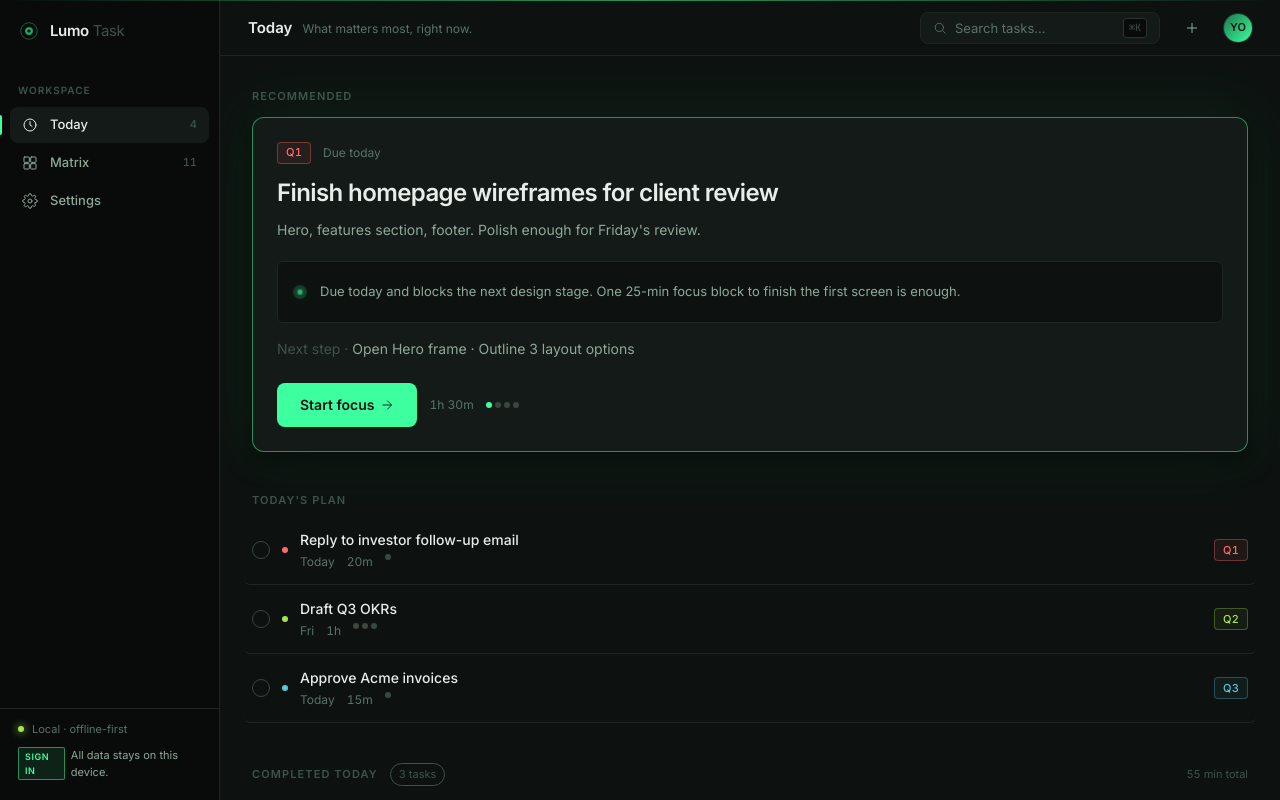
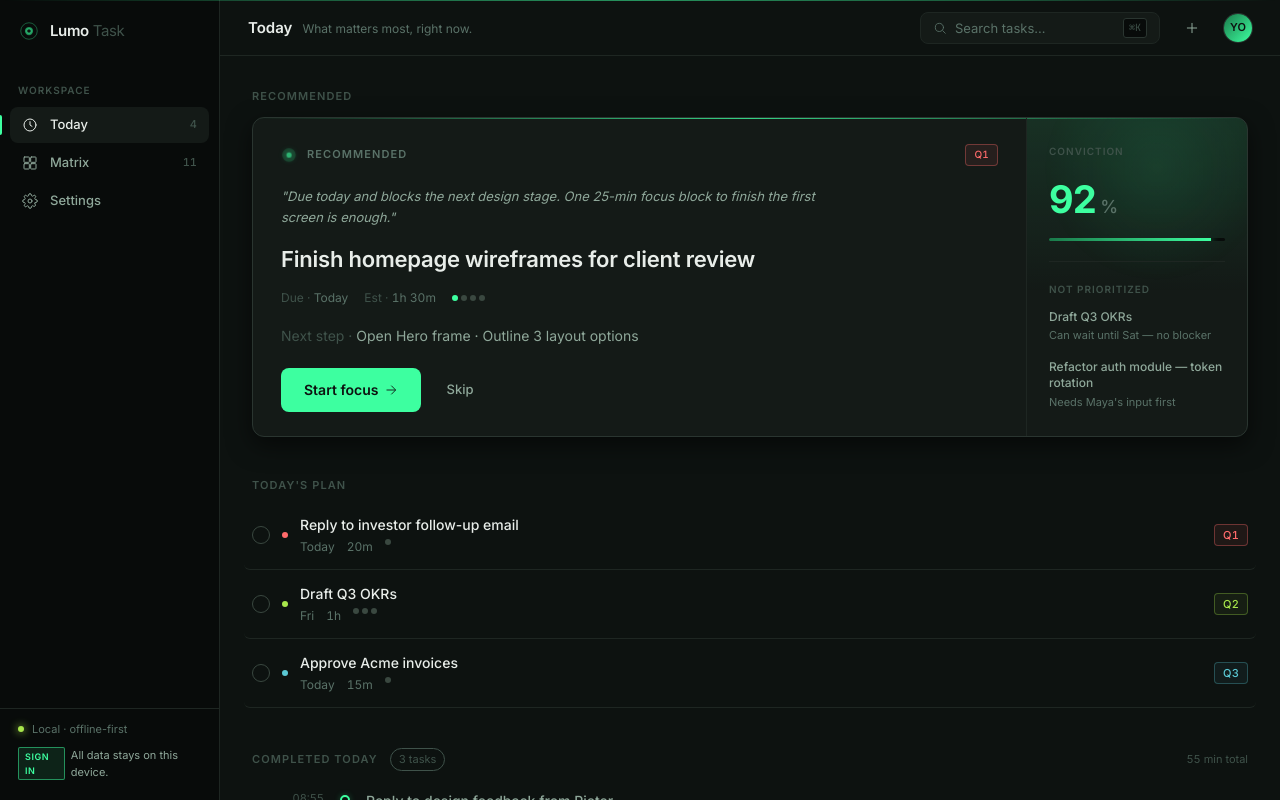
Before and after one commit to Lumoryx/lumo-task-web, a React (Vite) app in the folder web-app/: page /onboarding in a window 1280 px wide. Both pictures are taken after a click on the button "Skip". Built offline with nearby package versions, Linux system fonts and the light colour scheme.

Commit message:
feat: update web-app 鈥?strings.ts, index.css, TodayPage.tsx [2026-05-17 03:59]

```diff
--- a/web-app/src/i18n/strings.ts
+++ b/web-app/src/i18n/strings.ts
@@ -29,6 +29,11 @@ export const STRINGS: Record<Locale, Dict> = {
     "today.empty.title": "All clear",
     "today.empty.sub": "Nothing on the plan for today. Add something below or pull from the Matrix.",
     "today.plan": "Today's plan",
+    "today.conviction": "Conviction",
+    "today.notnow": "Not prioritized",
+    "today.due": "Due",
+    "today.est": "Est",
+    "today.skip": "Skip",
 
     "matrix.title": "Matrix",
     "matrix.sub": "Eisenhower — urgent vs. important.",
@@ -165,6 +170,11 @@ export const STRINGS: Record<Locale, Dict> = {
     "today.empty.title": "全部清空",
     "today.empty.sub": "今天没有安排。可以新建一项,或从矩阵里挑一个。",
     "today.plan": "今天的清单",
+    "today.conviction": "置信度",
+    "today.notnow": "未选入",
+    "today.due": "截止",
+    "today.est": "预估",
+    "today.skip": "跳过",
 
     "matrix.title": "矩阵",
     "matrix.sub": "艾森豪威尔 — 紧急 vs. 重要。",
--- a/web-app/src/index.css
+++ b/web-app/src/index.css
@@ -194,6 +194,24 @@ body {
   to   { opacity: 1; transform: translateY(0); }
 }
 
+/* Conviction card entry */
+.conviction-card { animation: convictionIn 360ms var(--ease-enter) both; }
+@keyframes convictionIn {
+  from { opacity: 0; transform: translateY(8px); }
+  to   { opacity: 1; transform: translateY(0); }
+}
+
+/* Conviction scan line sweeps in from left */
+.conviction-scanline {
+  animation: scanSweep 1.4s var(--ease-enter) both;
+  transform-origin: left center;
+}
+@keyframes scanSweep {
+  from { opacity: 0; transform: scaleX(0); }
+  40%  { opacity: 1; }
+  to   { opacity: 0.8; transform: scaleX(1); }
+}
+
 /* Scrollbar */
 .scroll-y { overflow-y: auto; scrollbar-width: thin; scrollbar-color: var(--border-strong) transparent; }
 .scroll-y::-webkit-scrollbar { width: 8px; }
--- a/web-app/src/pages/TodayPage.tsx
+++ b/web-app/src/pages/TodayPage.tsx
@@ -1,6 +1,6 @@
+import { useEffect, useRef, useState } from "react";
 import { useNavigate } from "react-router-dom";
 import { TaskRow } from "@/components/TaskRow";
-import { LumoStatus } from "@/components/LumoStatus";
 import { IconArrowRight } from "@/components/icons";
 import { useT, useLocaleString } from "@/i18n/useT";
 import { useAppStore } from "@/store/useAppStore";
@@ -9,11 +9,7 @@ import { fmtDuration } from "@/lib/format";
 import type { CompletedEntry, Locale, Task } from "@/types/task";
 
 const Q_PRIORITY: Record<Task["quadrant"], number> = {
-  Q1: 0,
-  Q2: 1,
-  Q3: 2,
-  Q4: 3,
-  unclassified: 4,
+  Q1: 0, Q2: 1, Q3: 2, Q4: 3, unclassified: 4,
 };
 
 const Q_CHIP: Record<string, string> = {
@@ -21,24 +17,263 @@ const Q_CHIP: Record<string, string> = {
   Q2: "chip chip-q2",
   Q3: "chip chip-q3",
   Q4: "chip chip-q4",
-  unclassified: "chip chip-unclassified",
+  unclassified: "chip",
 };
 
 function fmtTime(iso: string | undefined, locale: Locale): string {
   if (!iso) return "";
-  const d = new Date(iso);
-  return d.toLocaleTimeString(locale === "zh" ? "zh-CN" : "en-US", {
-    hour: "2-digit",
-    minute: "2-digit",
-    hour12: false,
+  return new Date(iso).toLocaleTimeString(locale === "zh" ? "zh-CN" : "en-US", {
+    hour: "2-digit", minute: "2-digit", hour12: false,
   });
 }
 
-function totalMinutes(entries: CompletedEntry[]) {
-  return entries.reduce((s, c) => s + c.duration, 0);
+// ─── Conviction Card ───────────────────────────────────────────────────────
+
+interface ConvictionCardProps {
+  task: Task;
+  tasks: Task[];
+  locale: Locale;
 }
 
-// ─── Timeline ──────────────────────────────────────────────────────────────
+function ConvictionCard({ task, tasks, locale }: ConvictionCardProps) {
+  const navigate = useNavigate();
+  const t = useT();
+  const ls = useLocaleString();
+
+  const conviction = task.conviction ?? 0.9;
+  const targetPct = Math.round(conviction * 100);
+  const [displayPct, setDisplayPct] = useState(0);
+  const [barPct, setBarPct] = useState(0);
+  const rafRef = useRef<number>(0);
+
+  useEffect(() => {
+    setDisplayPct(0);
+    setBarPct(0);
+    let start: number | null = null;
+    const duration = 1100;
+
+    const timeout = setTimeout(() => {
+      const animate = (ts: number) => {
+        if (!start) start = ts;
+        const progress = Math.min((ts - start) / duration, 1);
+        const ease = 1 - Math.pow(1 - progress, 3);
+        setDisplayPct(Math.round(ease * targetPct));
+        setBarPct(ease * conviction * 100);
+        if (progress < 1) rafRef.current = requestAnimationFrame(animate);
+      };
+      rafRef.current = requestAnimationFrame(animate);
+    }, 220);
+
+    return () => { clearTimeout(timeout); cancelAnimationFrame(rafRef.current); };
+  }, [task.id, targetPct, conviction]);
+
+  const notNow = task.not_now ?? [];
+  const chipClass = Q_CHIP[task.quadrant] ?? "chip";
+
+  return (
+    <article
+      className="conviction-card relative overflow-hidden rounded-xl"
+      style={{
+        border: "1px solid var(--border-default)",
+        background: "var(--bg-surface)",
+        display: "grid",
+        gridTemplateColumns: "1fr 220px",
+        boxShadow: "var(--shadow-lifted)",
+      }}
+    >
+      {/* Top accent scan line — animates in */}
+      <div
+        className="conviction-scanline absolute left-0 right-0 top-0 h-px pointer-events-none"
+        style={{
+          background: "linear-gradient(90deg, transparent 0%, var(--accent-edge) 25%, var(--accent-primary) 50%, var(--accent-edge) 75%, transparent 100%)",
+        }}
+      />
+
+      {/* Ambient halo — top-right glow */}
+      <div
+        className="absolute pointer-events-none"
+        style={{
+          top: -80, right: -40, width: 260, height: 260,
+          background: "radial-gradient(circle, var(--accent-fog) 0%, transparent 65%)",
+          animation: "lumoBreath 5s ease-in-out infinite",
+        }}
+      />
+
+      {/* ── Left column ── */}
+      <div
+        className="relative flex flex-col"
+        style={{ padding: "26px 28px 24px", borderRight: "1px solid var(--border-faint)" }}
+      >
+        {/* Header: Lumo orb + label + quadrant chip */}
+        <div className="flex items-center gap-2.5 mb-5">
+          <div className="lumo-glyph">
+            <div className="halo" />
+            <div className="core" />
+          </div>
+          <span
+            className="text-[11px] font-semibold tracking-widest uppercase"
+            style={{ color: "var(--text-muted)" }}
+          >
+            {t("today.recommended")}
+          </span>
+          <span className="flex-1" />
+          <span className={chipClass} style={{ fontSize: 10 }}>
+            {task.quadrant === "unclassified" ? "—" : task.quadrant}
+          </span>
+          {!task.today && (
+            <span className="text-[10px]" style={{ color: "var(--text-faint)" }}>
+              {locale === "zh" ? "待办" : "backlog"}
+            </span>
+          )}
+        </div>
+
+        {/* Reason quote */}
+        {task.reason && (
+          <p
+            className="text-[13px] leading-relaxed mb-4"
+            style={{ color: "var(--text-secondary)", fontStyle: "italic", maxWidth: 560 }}
+          >
+            "{ls(task.reason)}"
+          </p>
+        )}
+
+        {/* Task title */}
+        <h2
+          className="font-semibold leading-snug tracking-tight mb-4"
+          style={{ fontSize: 22, color: "var(--text-primary)", letterSpacing: "-0.01em", maxWidth: 560 }}
+        >
+          {ls(task.title)}
+        </h2>
+
+        {/* Meta row */}
+        <div
+          className="flex items-center gap-4 text-xs tabular-nums mb-5"
+          style={{ color: "var(--text-muted)" }}
+        >
+          {task.due && (
+            <span>
+              <span style={{ color: "var(--text-faint)" }}>{t("today.due")} · </span>
+              {task.due === "today" ? (locale === "zh" ? "今天" : "Today") : task.due}
+            </span>
+          )}
+          <span>
+            <span style={{ color: "var(--text-faint)" }}>{t("today.est")} · </span>
+            {fmtDuration(task.duration, locale)}
+          </span>
+          <span className="pip">
+            {Array.from({ length: task.pomos_total }).map((_, i) => (
+              <i key={i} className={i < task.pomos_done ? "on" : ""} />
+            ))}
+          </span>
+        </div>
+
+        {/* Next step */}
+        {task.next_step && (
+          <div className="text-sm mb-5" style={{ color: "var(--text-secondary)" }}>
+            <span style={{ color: "var(--text-faint)" }}>
+              {locale === "zh" ? "下一步 · " : "Next step · "}
+            </span>
+            {ls(task.next_step)}
+          </div>
+        )}
+
+        {/* Actions */}
+        <div className="flex items-center gap-2.5 mt-auto">
+          <button className="btn btn-primary btn-lg" onClick={() => navigate("/focus")}>
+            {t("today.start")} <IconArrowRight size={14} />
+          </button>
+          <button className="btn btn-ghost" style={{ height: 44 }}>
+            {t("today.skip")}
+          </button>
+        </div>
+      </div>
+
+      {/* ── Right column — conviction sidecar ── */}
+      <div
+        className="relative flex flex-col gap-5"
+        style={{
+          padding: "26px 22px 24px",
+          background: "linear-gradient(180deg, var(--accent-fog) 0%, transparent 55%)",
+        }}
+      >
+        {/* Conviction score */}
+        <div>
+          <div
+            className="text-[10px] font-semibold uppercase tracking-widest mb-3"
+            style={{ color: "var(--text-faint)" }}
+          >
+            {t("today.conviction")}
+          </div>
+
+          {/* Animated number */}
+          <div
+            className="flex items-baseline gap-1 mb-2.5 tabular-nums"
+            style={{ fontSize: 38, fontWeight: 700, color: "var(--accent-primary)", letterSpacing: "-0.025em" }}
+          >
+            {displayPct}
+            <span style={{ fontSize: 18, fontWeight: 500, color: "var(--text-muted)" }}>%</span>
+          </div>
+
+          {/* Animated bar */}
+          <div
+            className="h-[3px] w-full rounded-full overflow-hidden"
+            style={{ background: "var(--bg-deep)" }}
+          >
+            <div
+              style={{
+                width: `${barPct}%`,
+                height: "100%",
+                background: "linear-gradient(90deg, var(--accent-dim), var(--accent-primary))",
+                boxShadow: "0 0 8px var(--accent-primary)",
+              }}
+            />
+          </div>
+        </div>
+
+        {/* Divider */}
+        {notNow.length > 0 && (
+          <div className="h-px w-full" style={{ background: "var(--border-faint)" }} />
+        )}
+
+        {/* Not now list */}
+        {notNow.length > 0 && (
+          <div>
+            <div
+              className="text-[10px] font-semibold uppercase tracking-widest mb-3"
+              style={{ color: "var(--text-faint)" }}
+            >
+              {t("today.notnow")}
+            </div>
+            <div className="flex flex-col gap-3.5">
+              {notNow.map((nn) => {
+                const ref = tasks.find((x) => x.id === nn.id);
+                if (!ref) return null;
+                return (
+                  <div key={nn.id}>
+                    <div
+                      className="text-xs font-medium leading-snug mb-0.5"
+                      style={{ color: "var(--text-secondary)" }}
+                    >
+                      {ls(ref.title)}
+                    </div>
+                    <div
+                      className="text-[11px] leading-relaxed"
+                      style={{ color: "var(--text-muted)" }}
+                    >
+                      {ls(nn.reason)}
+                    </div>
+                  </div>
+                );
+              })}
+            </div>
+          </div>
+        )}
+      </div>
+    </article>
+  );
+}
+
+// ─── Completed Timeline ────────────────────────────────────────────────────
 
 interface TimelineProps {
   entries: CompletedEntry[];
@@ -47,7 +282,7 @@ interface TimelineProps {
 
 function CompletedTimeline({ entries, locale }: TimelineProps) {
   const ls = useLocaleString();
-  const total = totalMinutes(entries);
+  const total = entries.reduce((s, c) => s + c.duration, 0);
   const totalLabel =
     total >= 60
       ? locale === "zh"
@@ -57,7 +292,6 @@ function CompletedTimeline({ entries, locale }: TimelineProps) {
       ? `${total} 分钟`
       : `${total} min`;
 
-  // Sort chronologically by completedAt (oldest first for timeline top-to-bottom)
   const sorted = [...entries].sort((a, b) => {
     const ta = a.completedAt ? new Date(a.completedAt).getTime() : 0;
     const tb = b.completedAt ? new Date(b.completedAt).getTime() : 0;
@@ -66,7 +300,6 @@ function CompletedTimeline({ entries, locale }: TimelineProps) {
 
   return (
     <section className="mt-10">
-      {/* Header */}
       <div className="flex items-center gap-3 mb-5">
         <span className="text-[11px] font-semibold uppercase tracking-[0.1em] text-text-faint">
           {locale === "zh" ? "今日已完成" : "Completed today"}
@@ -83,61 +316,49 @@ function CompletedTimeline({ entries, locale }: TimelineProps) {
         </span>
       </div>
 
-      {/* Timeline */}
       <div className="flex flex-col">
         {sorted.map((entry, idx) => {
           const isLast = idx === sorted.length - 1;
           const timeStart = fmtTime(entry.startedAt, locale);
           const timeEnd = fmtTime(entry.completedAt, locale);
-          const qChip = entry.quadrant ? Q_CHIP[entry.quadrant] ?? "chip chip-unclassified" : null;
+          const qChip = entry.quadrant ? (Q_CHIP[entry.quadrant] ?? "chip") : null;
 
           return (
             <div key={entry.id} className="flex gap-0">
-              {/* Time column */}
               <div
                 className="flex flex-col items-end gap-0.5 flex-shrink-0 pt-0.5"
                 style={{ width: 72, minWidth: 72 }}
               >
                 {timeStart && (
-                  <span className="text-[11px] tabular-nums text-text-faint leading-none">
-                    {timeStart}
-                  </span>
+                  <span className="text-[11px] tabular-nums text-text-faint leading-none">{timeStart}</span>
                 )}
                 {timeEnd && timeEnd !== timeStart && (
-                  <span className="text-[11px] tabular-nums text-text-muted leading-none">
-                    {timeEnd}
-                  </span>
+                  <span className="text-[11px] tabular-nums text-text-muted leading-none">{timeEnd}</span>
                 )}
               </div>
 
-              {/* Spine + dot */}
               <div className="flex flex-col items-center mx-4 flex-shrink-0">
-                {/* dot */}
                 <div
                   className="flex-shrink-0 rounded-full border-2 mt-1"
                   style={{
-                    width: 10,
-                    height: 10,
+                    width: 10, height: 10,
                     borderColor: "var(--accent-primary)",
                     background: "var(--bg-base)",
                     boxShadow: "0 0 6px var(--accent-glow)",
                   }}
                 />
-                {/* connecting line */}
                 {!isLast && (
                   <div
                     className="flex-1 w-px mt-1"
                     style={{
-                      background:
-                        "linear-gradient(to bottom, var(--accent-edge), var(--border-subtle))",
+                      background: "linear-gradient(to bottom, var(--accent-edge), var(--border-subtle))",
                       minHeight: 28,
                     }}
                   />
                 )}
               </div>
 
-              {/* Content */}
-              <div className={`flex-1 pb-${isLast ? "0" : "5"}`} style={{ paddingBottom: isLast ? 0 : 20 }}>
+              <div className="flex-1" style={{ paddingBottom: isLast ? 0 : 20 }}>
                 <div className="flex items-start gap-2 flex-wrap">
                   <span
                     className="text-sm font-medium text-text-secondary leading-snug"
@@ -167,14 +388,9 @@ function CompletedTimeline({ entries, locale }: TimelineProps) {
 
 // ─── Page ──────────────────────────────────────────────────────────────────
 
-/**
- * Today — hero recommendation card (pulls from all incomplete tasks, not
- * just today's list) + remaining today plan + completed-today timeline.
- */
 export function TodayPage() {
   const navigate = useNavigate();
   const t = useT();
-  const ls = useLocaleString();
   const locale = useAppStore((s) => s.locale);
   const tasks = useTasksStore((s) => s.tasks);
   const completed = useTasksStore((s) => s.completed);
@@ -209,11 +425,8 @@ export function TodayPage() {
     );
   }
 
-  const chipClass = top ? (Q_CHIP[top.quadrant] ?? "chip chip-unclassified") : "";
-
   return (
     <div className="fade-in px-8 py-8">
-      {/* Recommendation card */}
       {top && (
         <>
           <div className="text-[11px] font-semibold uppercase tracking-[0.1em] text-text-faint mb-3 flex items-center gap-2">
@@ -225,71 +438,10 @@ export function TodayPage() {
             )}
           </div>
 
-          <article
-            className="relative overflow-visible rounded-xl border bg-surface p-6"
-            style={{
-              borderColor: "var(--accent-edge)",
-              boxShadow: "var(--shadow-lifted), 0 0 60px var(--accent-fog)",
-            }}
-          >
-            <div className="flex items-center gap-3 mb-3">
-              <span className={chipClass}>{top.quadrant === "unclassified" ? "—" : top.quadrant}</span>
-              {top.due && (
-                <span className="text-xs text-text-muted">
-                  {locale === "zh" ? "截止 " : "Due "}
-                  {top.due === "today" ? (locale === "zh" ? "今天" : "today") : top.due}
-                </span>
-              )}
-              {!top.today && (
-                <span className="text-xs text-text-faint">
-                  {locale === "zh" ? "待办清单" : "backlog"}
-                </span>
-              )}
-            </div>
-
-            <h2 className="text-2xl font-semibold leading-snug text-text-primary tracking-tight">
-              {ls(top.title)}
-            </h2>
-
-            {top.desc && (
-              <p className="mt-2.5 text-sm leading-relaxed text-text-secondary max-w-[680px]">
-                {ls(top.desc)}
-              </p>
-            )}
-
-            {top.reason && (
-              <div className="mt-5 px-3.5 py-3 rounded-md border border-border-faint bg-base">
-                <LumoStatus text={ls(top.reason)} />
-              </div>
-            )}
-
-            {top.next_step && (
-              <div className="mt-4 text-sm text-text-secondary">
-                <span className="text-text-faint">
-                  {locale === "zh" ? "下一步 · " : "Next step · "}
-                </span>
-                {ls(top.next_step)}
-              </div>
-            )}
-
-            <div className="flex items-center gap-3 mt-6">
-              <button className="btn btn-primary btn-lg" onClick={() => navigate("/focus")}>
-                {t("today.start")} <IconArrowRight size={14} />
-              </button>
-              <div className="flex items-center gap-3 text-xs text-text-muted tabular-nums">
-                <span>{fmtDuration(top.duration, locale)}</span>
-                <span className="pip">
-                  {Array.from({ length: top.pomos_total }).map((_, i) => (
-                    <i key={i} className={i < top.pomos_done ? "on" : ""} />
-                  ))}
-                </span>
-              </div>
-            </div>
-          </article>
+          <ConvictionCard task={top} tasks={tasks} locale={locale} />
         </>
       )}
 
-      {/* Rest of today's plan */}
       {todayRest.length > 0 && (
         <section className="mt-10">
           <div className="text-[11px] font-semibold uppercase tracking-[0.1em] text-text-faint mb-2">
@@ -303,7 +455,6 @@ export function TodayPage() {
         </section>
       )}
 
-      {/* Completed today — timeline */}
       {completed.length > 0 && (
         <CompletedTimeline entries={completed} locale={locale} />
       )}
```
